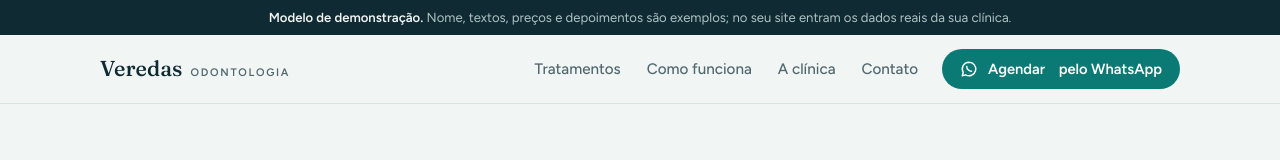
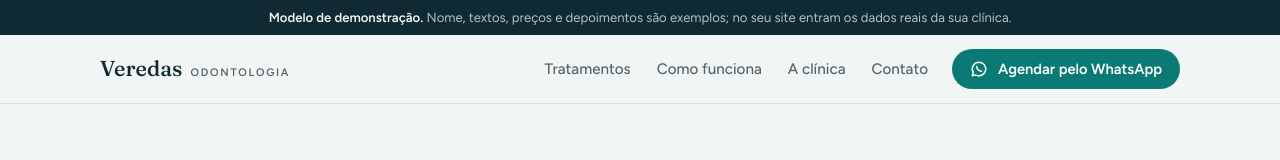
Before and after one commit to uProdigy/veredas-odontologia, a plain HTML site: page index.html in a window 1280 px wide. Shown: the top 160 px of the page. Drawn offline with Linux system fonts and the light colour scheme.

Commit message:
Corrige espaço no botão de agendar

```diff
--- a/index.html
+++ b/index.html
@@ -208,7 +208,7 @@ footer .wrap{padding-block:28px 96px;display:flex;flex-wrap:wrap;gap:4px 24px;fl
       <a href="#clinica">A clínica</a>
       <a href="#contato">Contato</a>
     </nav>
-    <button class="btn btn-main btn-sm" data-wa type="button"><svg class="wa" viewBox="0 0 24 24" aria-hidden="true" fill="none" stroke="currentColor" stroke-width="1.9" stroke-linecap="round" stroke-linejoin="round"><path d="M12 3a9 9 0 0 0-7.7 13.6L3 21l4.5-1.2A9 9 0 1 0 12 3Z"/><path d="M9 8.6c-.2 3.2 3.2 6.6 6.4 6.4" /></svg>Agendar<span class="long">&nbsp;pelo WhatsApp</span></button>
+    <button class="btn btn-main btn-sm" data-wa type="button"><svg class="wa" viewBox="0 0 24 24" aria-hidden="true" fill="none" stroke="currentColor" stroke-width="1.9" stroke-linecap="round" stroke-linejoin="round"><path d="M12 3a9 9 0 0 0-7.7 13.6L3 21l4.5-1.2A9 9 0 1 0 12 3Z"/><path d="M9 8.6c-.2 3.2 3.2 6.6 6.4 6.4" /></svg><span>Agendar<span class="long"> pelo WhatsApp</span></span></button>
   </div>
 </header>
 
```
